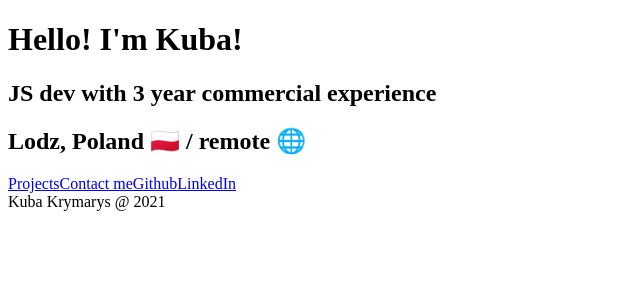
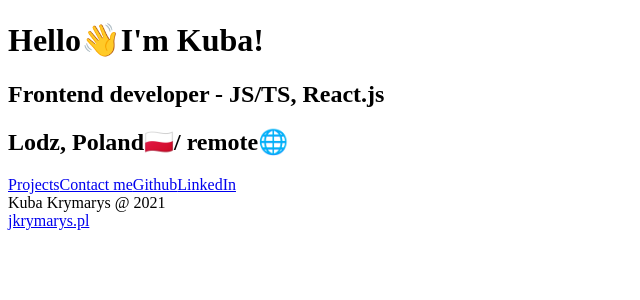
Before and after one commit to JKrymarys/my_website, a Next.js app: page / in a window 1280 px wide. Shown: the top 300 px of the page, without its empty margins (0-640 px from the left). Built offline with nearby package versions, Linux system fonts and the light colour scheme.

Commit message:
Improve bio. Polish app before first release

```diff
--- a/components/BaseLayout/index.tsx
+++ b/components/BaseLayout/index.tsx
@@ -1,6 +1,14 @@
 import Head from 'next/head'
 import Link from 'next/link'
 import { useRouter } from 'next/router'
+
+/* eslint-disable jsx-a11y/accessible-emoji */
+
+const EmojiWrapper = ({ children, label }: any) => (
+  <span className="mx-2" role="img" aria-label={label}>
+    {children}
+  </span>
+)
 
 export default function BaseLayout({ children }: any) {
   const router = useRouter()
@@ -9,22 +17,20 @@ export default function BaseLayout({ children }: any) {
   return (
     <div className="min-h-screen py-2 bg-yellow-50 bg-opacity-25">
       <Head>
-        <title> My website </title>
+        <title>jkrymarys - website </title>
         <link rel="icon" href="/favicon.ico" />
       </Head>
-      <header className="flex flex-col justify-center w-full h-32 text-center border-b">
-        <h1 className="text-2xl my-4"> Hello! I&apos;m Kuba! </h1>
-        <h2> JS dev with 3 year commercial experience</h2>
+      <header className="flex flex-col justify-center w-full h-32 text-center border-b p-4">
+        <h1 className="text-2xl my-2">
+          Hello
+          <EmojiWrapper label="waving-hand">👋</EmojiWrapper>
+          I&apos;m Kuba!
+        </h1>
+        <h2>Frontend developer - JS/TS, React.js</h2>
         <h2>
-          {' '}
-          Lodz, Poland{' '}
-          <span role="img" aria-label="polish-flag">
-            🇵🇱
-          </span>{' '}
-          / remote{' '}
-          <span role="img" aria-label="globe-icon">
-            🌐
-          </span>
+          Lodz, Poland
+          <EmojiWrapper label="polish-flag">🇵🇱</EmojiWrapper>/ remote
+          <EmojiWrapper label="globe-icon">🌐</EmojiWrapper>
         </h2>
       </header>
 
@@ -38,8 +44,9 @@ export default function BaseLayout({ children }: any) {
         </div>
       )}
 
-      <footer className="flex items-center justify-center w-full h-24 border-t">
-        Kuba Krymarys @ {new Date().getFullYear()}
+      <footer className="flex flex-col items-center justify-center w-full h-24 border-t">
+        <div>Kuba Krymarys @ {new Date().getFullYear()}</div>
+        <a href="/">jkrymarys.pl</a>
       </footer>
     </div>
   )
--- a/pages/index.tsx
+++ b/pages/index.tsx
@@ -34,7 +34,7 @@ export default function Home() {
   return (
     <>
       <Head>
-        <title>JK - link hub</title>
+        <title>jkrymarys - website</title>
       </Head>
       <div className="flex flex-col justify-start items-center">
         {links.map((link: LinkProps, id: number) => (
```
